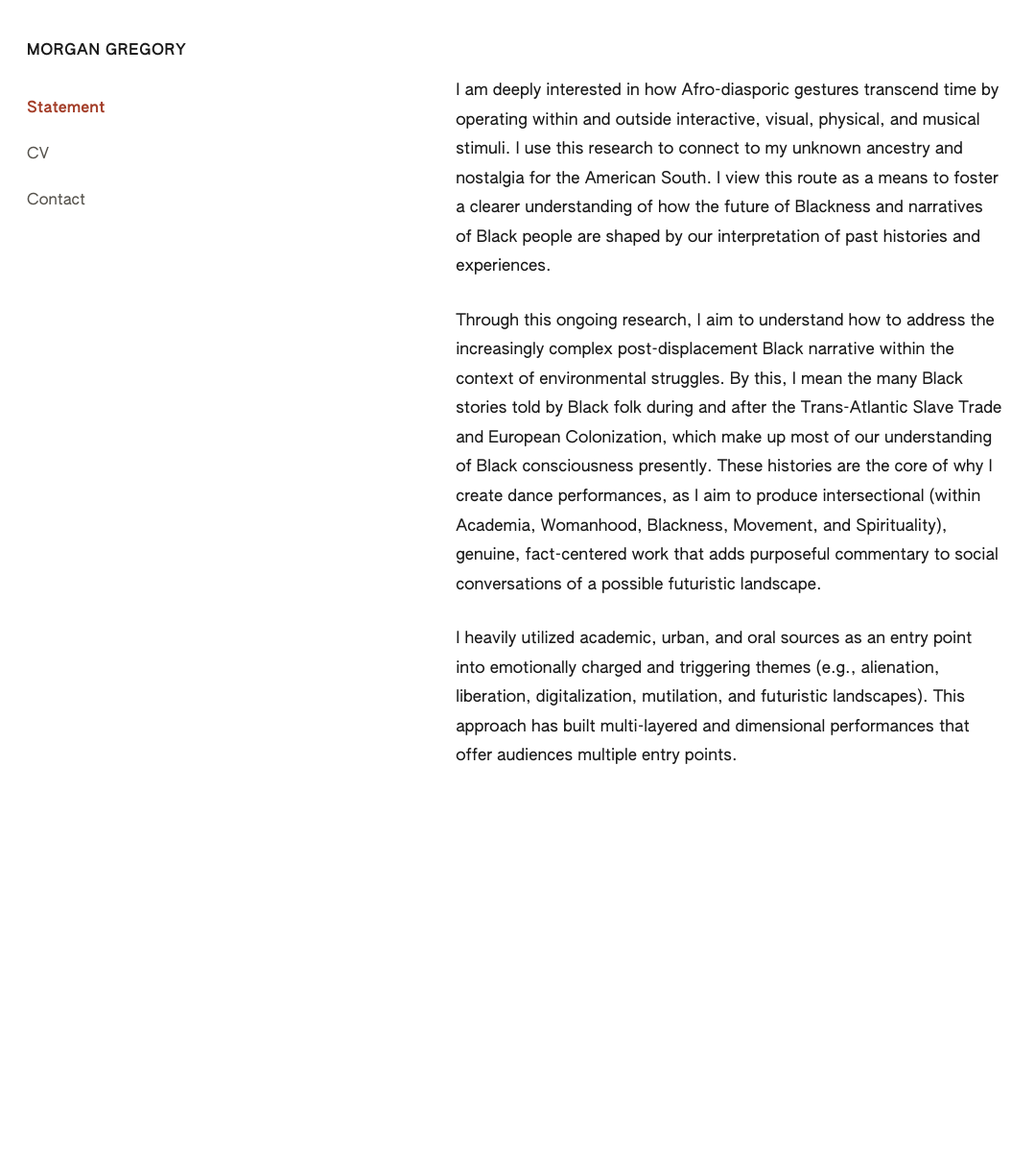
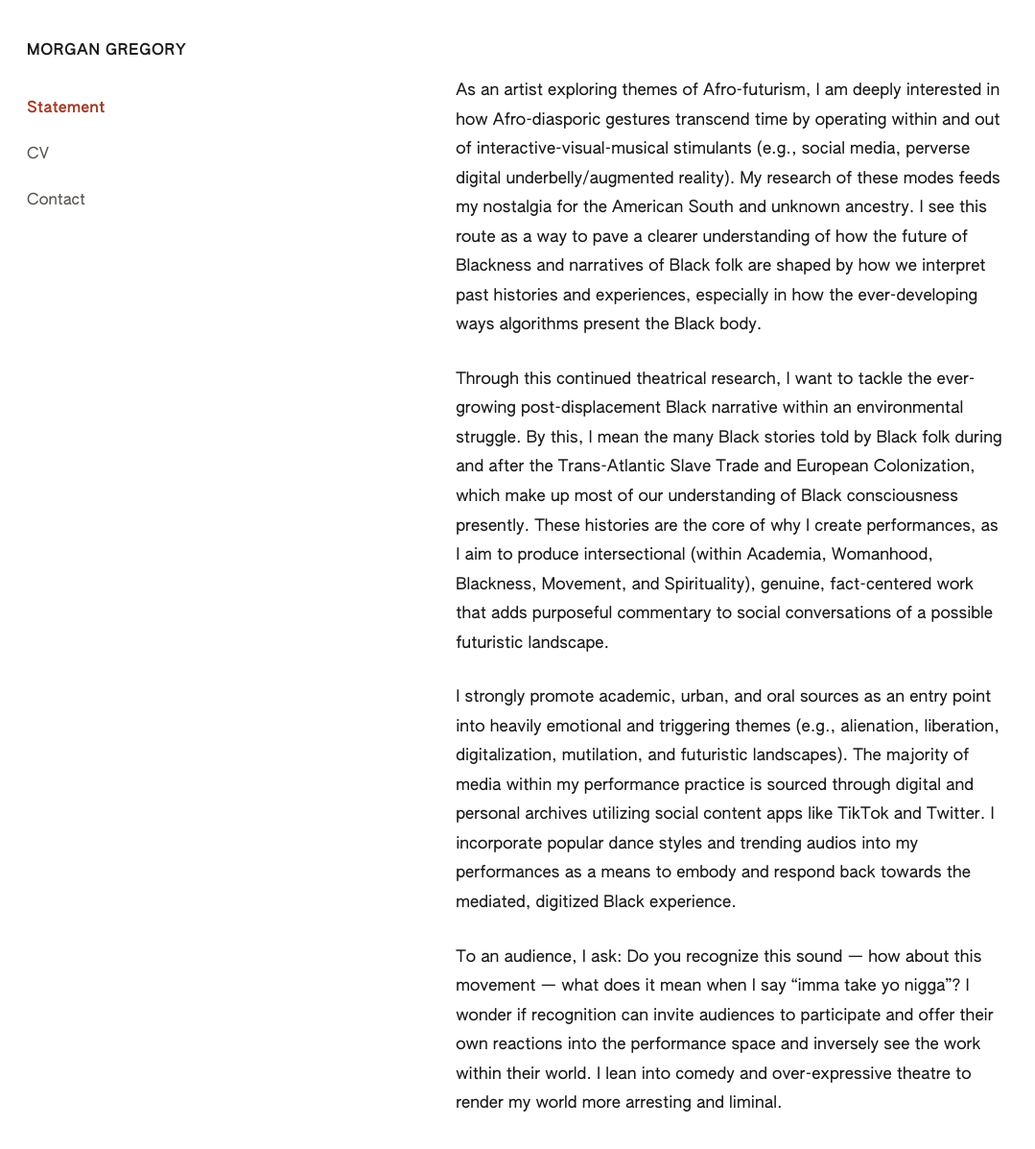
Before and after one commit to themorgangregory/themorgangregory.github.io, a Jekyll site: the page built from statement.md, in a window 1280 px wide and 1312 px high. Shown: the top 1197 px of the window at 96% size, without its empty margins (0-1079 px from the left). Built offline with Jekyll 4.4.1, drawn with Linux system fonts in a browser that asks for light colours.

Commit message:
Update artist statement with new text

```diff
--- a/statement.md
+++ b/statement.md
@@ -6,10 +6,12 @@ permalink: /statement/
 
 <section class="bio-section">
   <div class="container bio-body">
-    <p>I am deeply interested in how Afro-diasporic gestures transcend time by operating within and outside interactive, visual, physical, and musical stimuli. I use this research to connect to my unknown ancestry and nostalgia for the American South. I view this route as a means to foster a clearer understanding of how the future of Blackness and narratives of Black people are shaped by our interpretation of past histories and experiences.</p>
+    <p>As an artist exploring themes of Afro-futurism, I am deeply interested in how Afro-diasporic gestures transcend time by operating within and out of interactive-visual-musical stimulants (e.g., social media, perverse digital underbelly/augmented reality). My research of these modes feeds my nostalgia for the American South and unknown ancestry. I see this route as a way to pave a clearer understanding of how the future of Blackness and narratives of Black folk are shaped by how we interpret past histories and experiences, especially in how the ever-developing ways algorithms present the Black body.</p>
 
-    <p>Through this ongoing research, I aim to understand how to address the increasingly complex post-displacement Black narrative within the context of environmental struggles. By this, I mean the many Black stories told by Black folk during and after the Trans-Atlantic Slave Trade and European Colonization, which make up most of our understanding of Black consciousness presently. These histories are the core of why I create dance performances, as I aim to produce intersectional (within Academia, Womanhood, Blackness, Movement, and Spirituality), genuine, fact-centered work that adds purposeful commentary to social conversations of a possible futuristic landscape.</p>
+    <p>Through this continued theatrical research, I want to tackle the ever-growing post-displacement Black narrative within an environmental struggle. By this, I mean the many Black stories told by Black folk during and after the Trans-Atlantic Slave Trade and European Colonization, which make up most of our understanding of Black consciousness presently. These histories are the core of why I create performances, as I aim to produce intersectional (within Academia, Womanhood, Blackness, Movement, and Spirituality), genuine, fact-centered work that adds purposeful commentary to social conversations of a possible futuristic landscape.</p>
 
-    <p>I heavily utilized academic, urban, and oral sources as an entry point into emotionally charged and triggering themes (e.g., alienation, liberation, digitalization, mutilation, and futuristic landscapes). This approach has built multi-layered and dimensional performances that offer audiences multiple entry points.</p>
+    <p>I strongly promote academic, urban, and oral sources as an entry point into heavily emotional and triggering themes (e.g., alienation, liberation, digitalization, mutilation, and futuristic landscapes). The majority of media within my performance practice is sourced through digital and personal archives utilizing social content apps like TikTok and Twitter. I incorporate popular dance styles and trending audios into my performances as a means to embody and respond back towards the mediated, digitized Black experience.</p>
+
+    <p>To an audience, I ask: Do you recognize this sound — how about this movement — what does it mean when I say “imma take yo nigga”? I wonder if recognition can invite audiences to participate and offer their own reactions into the performance space and inversely see the work within their world. I lean into comedy and over-expressive theatre to render my world more arresting and liminal.</p>
   </div>
 </section>
```
